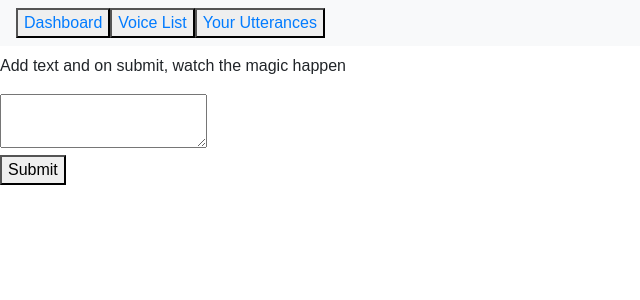
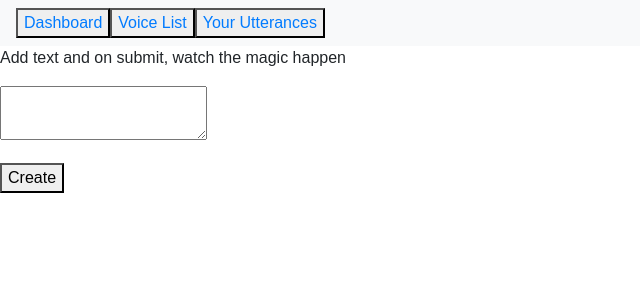
Before and after one commit to devnorris/Mimicry, a React (Create React App) app in the folder reactbird/: page /1/new in a window 1280 px wide. Shown: the top 300 px of the page, without its empty margins (0-640 px from the left). Built offline with nearby package versions, Linux system fonts and the light colour scheme; no server answers.

Commit message:
finally got audio submitted

```diff
--- a/reactbird/src/Components/CreateAudioPage.js
+++ b/reactbird/src/Components/CreateAudioPage.js
@@ -1,47 +1,42 @@
 import React from 'react';
 import { connect } from 'react-redux';
-import PropTypes from 'prop-types';
 import { createAudio } from '../actions/actionCreators';
-import { Container, Row, Col, Form } from 'reactstrap';
-import { Link } from 'react-router-dom'
 
 class CreateAudioPage extends React.Component {
-  constructor() {
-    super();
-
-    this.onSubmit = this.onSubmit.bind(this)
-  }
 
 
-onSubmit(e) {
-  console.log("e.target", e.target)
-  const text = e.target.value;
-  const voiceId = this.props.match.params.id;
-  console.log("voice", voiceId)
-  this.props.createAudio(text, voiceId);
+ onSubmit = (e) => {
+   e.preventDefault();
+  const text = e.target[0].value;
+  const id = this.props.match.params.id;
+  this.props.createAudio(text, id);
 }
 
 
   render() {
-    console.log("props", this.props);
     return(
       <div className="CreateAudioPage">
-      <h2></h2>
         <p>Add text and on submit, watch the magic happen</p>
-        <Form className="CreateAudio" onSubmit={this.onSubmit}>
-          <div className="form">
-            <textarea name="textarea" ></textarea>
+        <form className="CreateAudio" onSubmit={this.onSubmit}>
+          <div className="form-group">
+            <textarea name="textarea"></textarea>
           </div>
-          <button type='Submit' value='Send'>Submit</button>
-        </Form>
+          <button type='submit'>Create</button>
+        </form>
       </div>
     )
   }
 }
 
-CreateAudioPage.propTypes = {
-  createAudio: PropTypes.func.isRequired
-}
+// CreateAudioPage.propTypes = {
+//   createAudio: PropTypes.func.isRequired
+// }
+
+// function mapDispatchToProps(dispatch) {
+//   return {
+//     createAudio: bindActionCreators(createAudio, dispatch)
+//   }
+// }
 
 
 export default connect(null, { createAudio })(CreateAudioPage);
--- a/reactbird/src/Components/VoicesPage.js
+++ b/reactbird/src/Components/VoicesPage.js
@@ -1,14 +1,10 @@
 import React from 'react';
+import { listVoices } from '../actions/actionCreators';
 import { connect } from 'react-redux';
-import { listVoices } from '../actions/actionCreators';
 import { Container, Row, Col } from 'reactstrap';
 import { Link } from 'react-router-dom'
 
 class VoicesPage extends React.Component {
-
-componentDidMount() {
-  this.props.listVoices()
-}
 
   render() {
     const voiceList = this.props.voices;
@@ -38,15 +34,5 @@ componentDidMount() {
 
 }
 
-const mapStateToProps= state => ({
-  voices: state.voices.voices,
-  audio: state.audio
-});
 
-// function mapDispatchToProps(dispatch) {
-//   return {
-//     listVoices: bindActionCreators(listVoices, dispatch)
-//   }
-// }
-
-export default connect(mapStateToProps, { listVoices })(VoicesPage);
+export default connect(null, { listVoices })(VoicesPage);
--- a/reactbird/src/actions/actionCreators.js
+++ b/reactbird/src/actions/actionCreators.js
@@ -17,13 +17,13 @@ export const listVoices = () => dispatch => {
   .catch(error => {
     console.log("LIST VOICES error", error);
   });
-}
+};
 
 export const createAudio = (text, voiceId) => dispatch => {
+  console.log(text, voiceId)
   axios({
-    method: 'POST',
+    method: 'post',
     url: `https://custom.lyrebird.ai/api/v0/voices/${voiceId}/generate_async`,
-    apiConfig,
     data: [
       {
         text: text,
@@ -31,7 +31,10 @@ export const createAudio = (text, voiceId) => dispatch => {
           'emotion': 'calm'
         }
       }
-    ]
+    ],
+    headers: {
+      Authorization: API_KEY
+    }
   })
   .then(audio => {
     console.log("audio created: ", audio);// delete later
```
